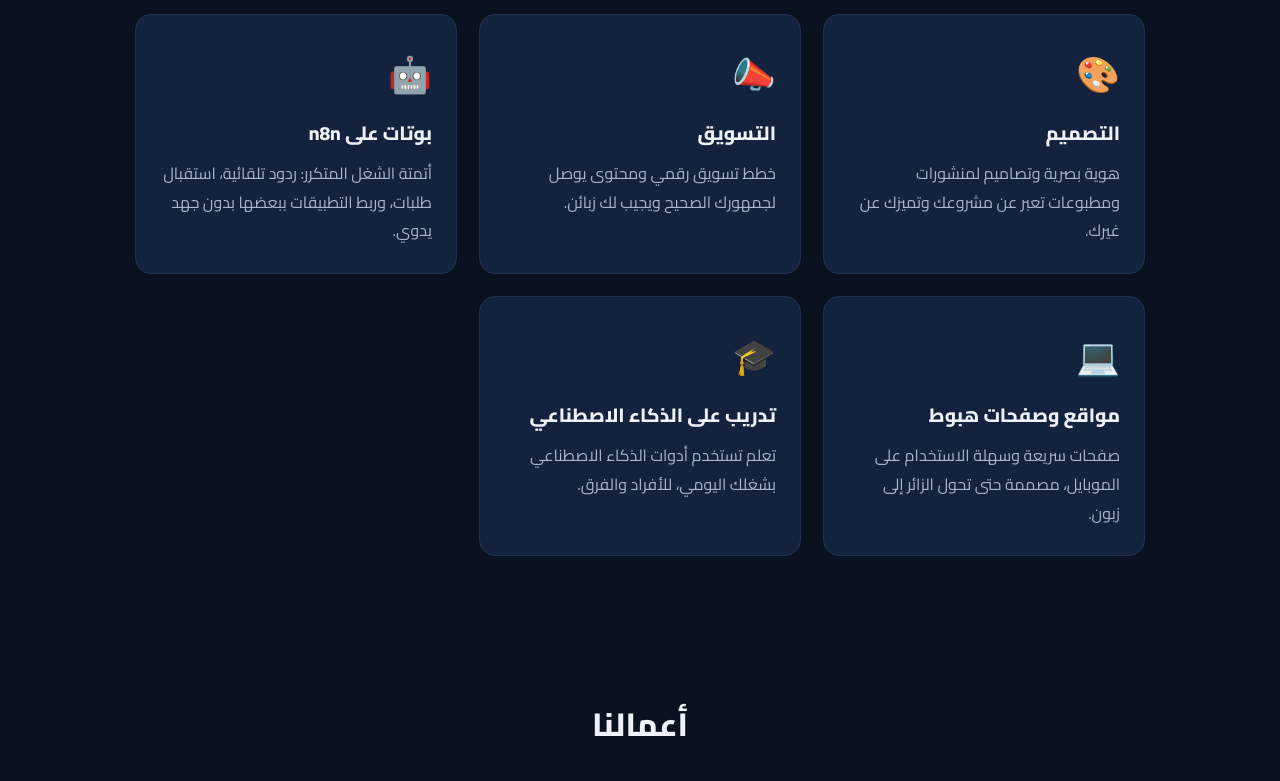
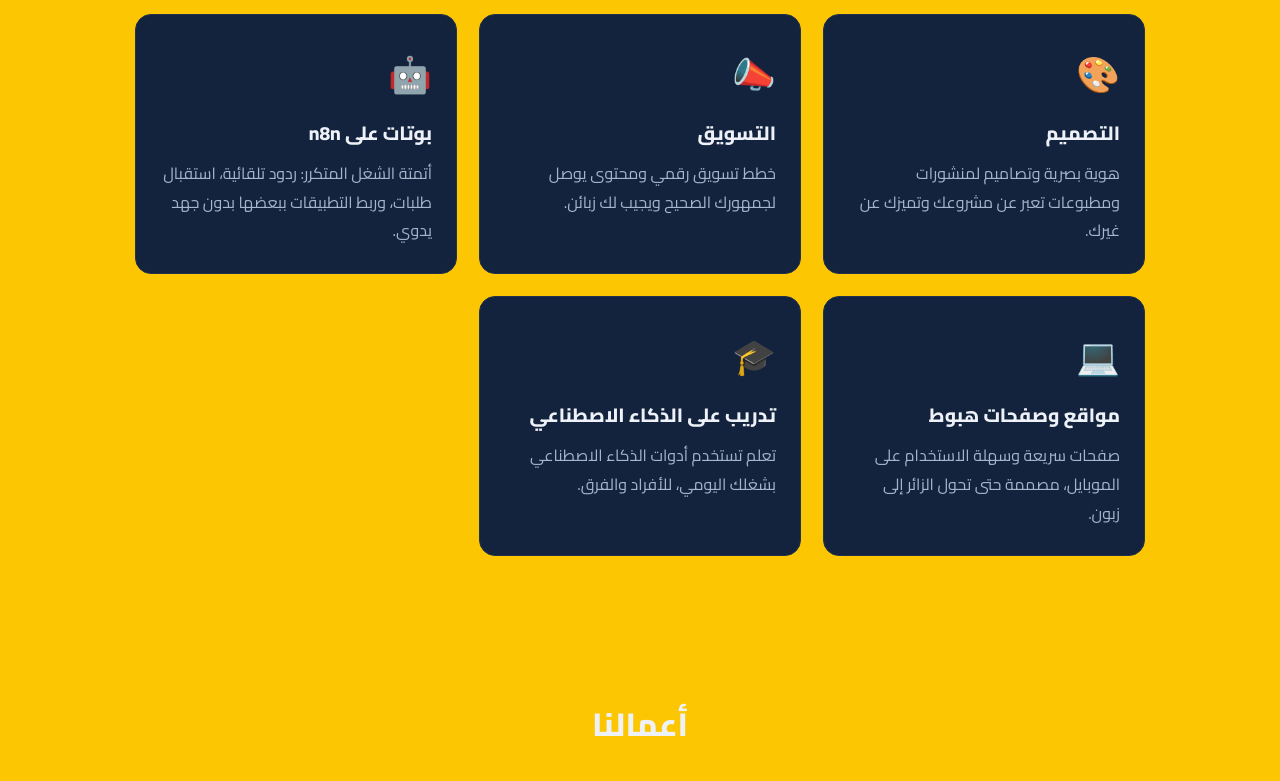
Before and after one commit to hussamf669-ctrl/hikaya, a plain HTML site: page index.html in a window 1280 px wide. Shown: the part 679-1460 px from the top of the page. Drawn offline with Linux system fonts and the light colour scheme.

Commit message:
Update style.css

```diff
--- a/style.css
+++ b/style.css
@@ -1,6 +1,6 @@
 /* ===== الألوان والإعدادات العامة ===== */
 :root {
-  --bg: #0a1220;
+  --bg: #fcc603;
   --bg-alt: #0f1a2e;
   --card: #14233d;
   --text: #eef2f8;
```
